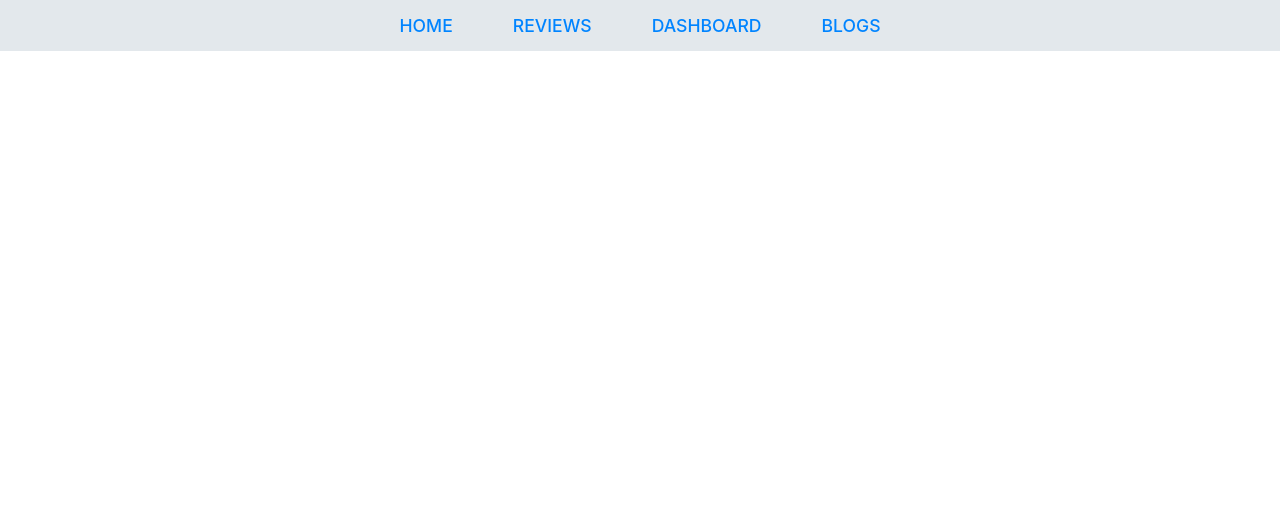
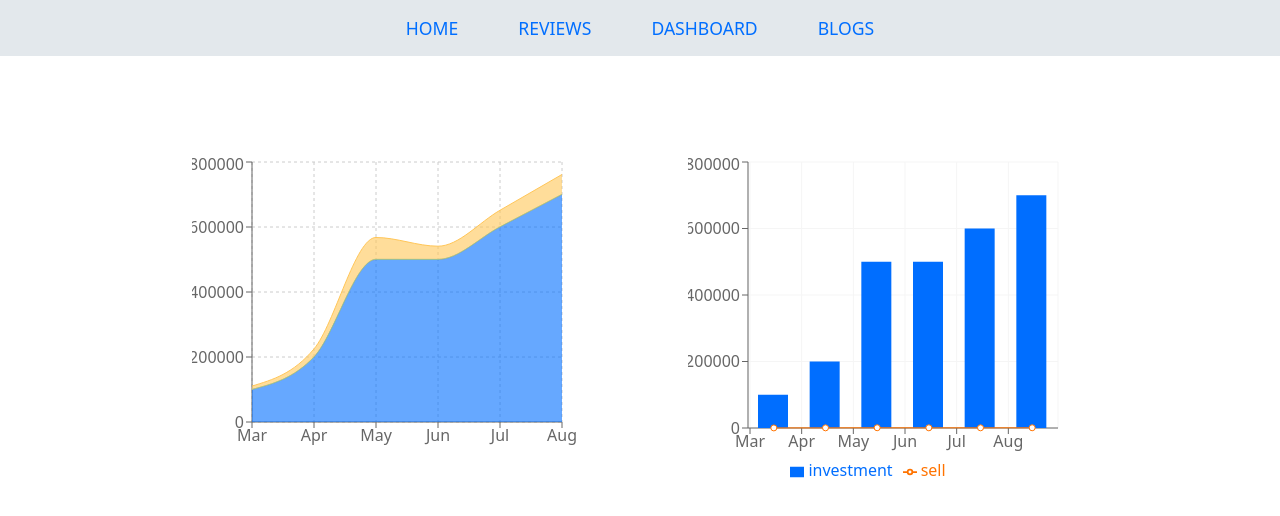
Before and after one commit to mh4bib/product-analysis, a React (Create React App) app: page /dashboard in a window 1280 px wide. Shown: the top 516 px of the page. Built offline with nearby package versions, Linux system fonts and the light colour scheme.

Commit message:
dashboard added

```diff
--- a/package.json
+++ b/package.json
@@ -12,6 +12,7 @@
     "react-dom": "^18.0.0",
     "react-router-dom": "^6.3.0",
     "react-scripts": "5.0.0",
+    "recharts": "^2.1.9",
     "web-vitals": "^2.1.4"
   },
   "scripts": {
--- a/src/App.js
+++ b/src/App.js
@@ -2,6 +2,8 @@ import { Route, Routes } from 'react-router-dom';
 import './App.css';
 import Header from './component/Header/Header';
 import Home from './component/Home/Home';
+import Dashboard from './component/Dashboard/Dashboard';
+import NotFound from './component/NotFound/NotFound';
 
 function App() {
   return (
@@ -9,6 +11,8 @@ function App() {
       <Header></Header>
       <Routes>
         <Route path='/' element={<Home></Home>}></Route>
+        <Route path='/dashboard' element={<Dashboard></Dashboard>}></Route>
+        <Route path='*' element={<NotFound></NotFound>}></Route>
       </Routes>
     </div>
   );
--- /dev/null
+++ b/src/component/Dashboard/Dashboard.js
@@ -0,0 +1,120 @@
+// import "./styles.css";
+import React from "react";
+import {
+  AreaChart,
+  Area,
+  XAxis,
+  YAxis,
+  CartesianGrid,
+  Tooltip,
+  ComposedChart,
+  Line,
+  Bar,
+  Legend,
+} from "recharts";
+
+const data = [
+  {
+    month: "Mar",
+    investment: 100000,
+    sell: 241,
+    revenue: 10401,
+  },
+  {
+    month: "Apr",
+    investment: 200000,
+    sell: 423,
+    revenue: 24500,
+  },
+  {
+    month: "May",
+    investment: 500000,
+    sell: 726,
+    revenue: 67010,
+  },
+  {
+    month: "Jun",
+    investment: 500000,
+    sell: 529,
+    revenue: 40405,
+  },
+  {
+    month: "Jul",
+    investment: 600000,
+    sell: 601,
+    revenue: 50900,
+  },
+  {
+    month: "Aug",
+    investment: 700000,
+    sell: 670,
+    revenue: 61000,
+  },
+];
+
+export default function App() {
+  return (
+    <div className="d-flex justify-content-center mt-5">
+      <div className="mx-5 mt-5">
+        <AreaChart
+          width={400}
+          height={300}
+          data={data}
+          margin={{
+            top: 10,
+            right: 30,
+            left: 0,
+            bottom: 0,
+          }}
+        >
+          <CartesianGrid strokeDasharray="3 3" />
+          <XAxis dataKey="month" />
+          <YAxis />
+          <Tooltip />
+          <Area
+            type="monotone"
+            dataKey="investment"
+            stackId="1"
+            stroke="#8884d8"
+            fill="#006eff"
+          />
+          <Area
+            type="monotone"
+            dataKey="sell"
+            stackId="1"
+            stroke="#82ca9d"
+            fill="#82ca9d"
+          />
+          <Area
+            type="monotone"
+            dataKey="revenue"
+            stackId="1"
+            stroke="#ffc658"
+            fill="#ffc658"
+          />
+        </AreaChart>
+      </div>
+      <div className="mx-5 mt-5">
+        <ComposedChart
+          width={400}
+          height={330}
+          data={data}
+          margin={{
+            top: 10,
+            right: 30,
+            left: 0,
+            bottom: 0,
+          }}
+        >
+          <CartesianGrid stroke="#f5f5f5" />
+          <XAxis dataKey="month" scale="band" />
+          <YAxis />
+          <Tooltip />
+          <Legend />
+          <Bar dataKey="investment" barSize={30} fill="#006eff" />
+          <Line type="monotone" dataKey="sell" stroke="#ff7300" />
+        </ComposedChart>
+      </div>
+    </div>
+  );
+}
--- a/src/component/Header/Header.css
+++ b/src/component/Header/Header.css
@@ -5,7 +5,7 @@
 .link{
     text-decoration: none;
     margin: 0 30px;
-    color: #0084ff;
+    color:#006eff;
     font-size: 1.1rem;
     font-weight: 500;
 }
--- a/src/component/Home/Home.css
+++ b/src/component/Home/Home.css
@@ -5,9 +5,6 @@
 }
 
 .home-desc{
-    display: flex;
-    flex-direction: column;
-    justify-content: center;
     text-align: right;
     margin: 25px 10px;
     padding: 25px 10px;
--- a/src/component/Home/Home.js
+++ b/src/component/Home/Home.js
@@ -1,4 +1,5 @@
 import React from 'react';
+import { Button } from 'react-bootstrap';
 import HomePhoto from '../../product.jpg';
 import './Home.css';
 const Home = () => {
@@ -8,6 +9,7 @@ const Home = () => {
                 <h1>Product Analysis</h1>
                 <h2>Lorem ipsum dolor sit amet</h2>
                 <p>Lorem ipsum dolor sit amet consectetur adipisicing elit. Perferendis impedit temporibus illum dignissimos iste numquam architecto quis deserunt cupiditate nulla! Lorem, ipsum dolor sit amet consectetur adipisicing elit. Mollitia ratione recusandae, aliquam voluptates enim maiores asperiores, itaque unde laborum accusantium dolore facere laudantium et provident nihil voluptatum, reprehenderit vitae!</p>
+                <Button variant="primary">EXPLORE</Button>{' '}
             </div>
             <div className='img'>
                 <img src={HomePhoto} alt="" />
--- /dev/null
+++ b/src/component/NotFound/NotFound.js
@@ -0,0 +1,12 @@
+import React from 'react';
+
+const NotFound = () => {
+    return (
+        <div className='mt-5'>
+            <h1 className='text-primary '>Nothing Found</h1>
+            <h1 className='text-primary '>404</h1>
+        </div>
+    );
+};
+
+export default NotFound;
--- a/src/index.js
+++ b/src/index.js
@@ -4,6 +4,7 @@ import './index.css';
 import App from './App';
 import reportWebVitals from './reportWebVitals';
 import { BrowserRouter } from 'react-router-dom';
+import 'bootstrap/dist/css/bootstrap.min.css';
 
 ReactDOM.render(
   <React.StrictMode>
```
Also changed, not shown: src/component/Dashboard/Dashboard.css (added), src/component/NotFound/NotFound.css (added), 1 other file (tests, documents, lock files or other folders).
